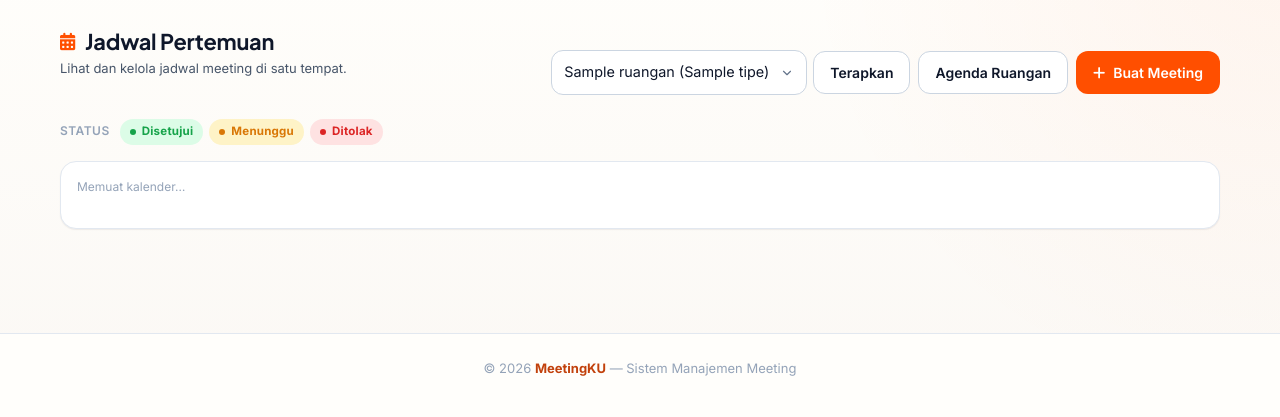
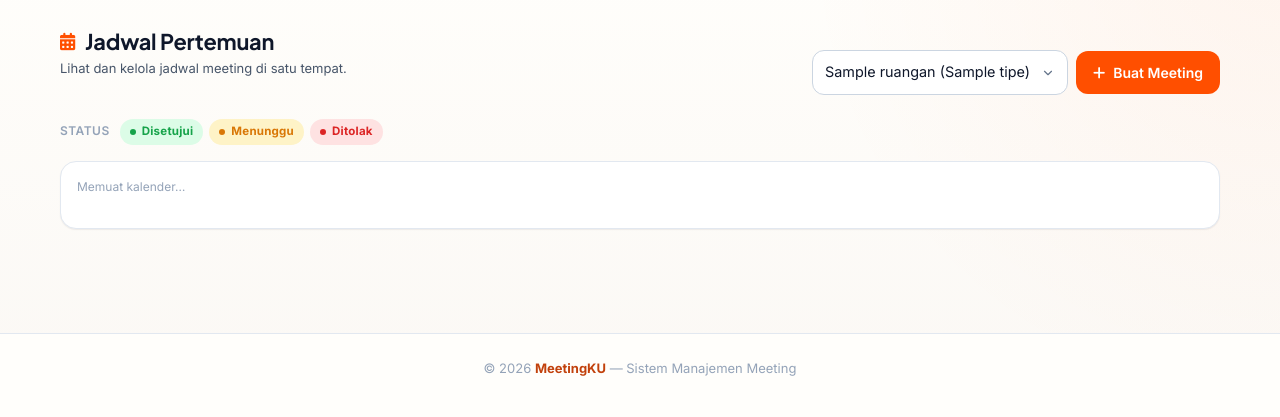
Before and after one commit to Faiqzakii/meetingku, a CodeIgniter 4 app: the page made by app/Views/meeting/calendar.php in a window 1280 px wide. Shown: the part 64-481 px from the top of the page. Run offline with PHP 8.4 and a stand-in for CodeIgniter, Linux system fonts and the light colour scheme; the template is opened without the code that fills it: most values are stand-ins (such as "Sample title", 1, 10 or a date in 2020); data that the repository does not hold is empty; some libraries are stand-ins or nearby versions.

Commit message:
fix: apply calendar room filters on selection

```diff
--- a/app/Views/meeting/calendar.php
+++ b/app/Views/meeting/calendar.php
@@ -196,7 +196,6 @@
         <p class="page-subtitle">Lihat dan kelola jadwal meeting di satu tempat.</p>
     </div>
     <div class="page-actions" style="align-items:center;">
-        <?php $hasSelectedRoom = false; ?>
         <search aria-label="Filter kalender">
             <form method="get" action="<?= esc(current_url(), 'attr') ?>" class="row-actions">
                 <input type="hidden" name="date" value="<?= esc($calendarDate, 'attr') ?>">
@@ -205,20 +204,12 @@
                 <select id="ruanganFilter" name="room" class="input">
                     <option value="">Semua ruangan</option>
                     <?php foreach ($ruangan as $r): ?>
-                        <?php
-                        $selected = (int) $r['id'] === $calendarRoomId;
-                        $hasSelectedRoom = $hasSelectedRoom || $selected;
-                        ?>
-                        <option value="<?= esc($r['id'], 'attr') ?>" <?= $selected ? 'selected' : '' ?>><?= esc($r['nama_ruangan']) ?> (<?= esc($r['tipe']) ?>)</option>
+                        <option value="<?= esc($r['id'], 'attr') ?>" <?= (int) $r['id'] === $calendarRoomId ? 'selected' : '' ?>><?= esc($r['nama_ruangan']) ?> (<?= esc($r['tipe']) ?>)</option>
                     <?php endforeach; ?>
                 </select>
-                <button type="submit" class="btn btn-secondary">Terapkan</button>
+                <noscript><button type="submit" class="btn btn-secondary">Terapkan</button></noscript>
             </form>
         </search>
-        <?php if ($hasSelectedRoom): ?>
-            <a href="<?= esc(base_url('ruangan/' . $calendarRoomId . '/meetings') . '?date=' . $calendarDate, 'attr') ?>"
-               class="btn btn-secondary">Agenda Ruangan</a>
-        <?php endif; ?>
         <?php if ($formToken !== null): ?>
             <button type="button" class="btn btn-primary" data-bs-toggle="modal" data-bs-target="#createMeetingModal">
                 <i class="fas fa-plus" aria-hidden="true"></i>
@@ -575,6 +566,11 @@
 <script src="https://cdnjs.cloudflare.com/ajax/libs/moment.js/2.29.1/moment.min.js" defer integrity="sha384-Uz1UHyakAAz121kPY0Nx6ZGzYeUTy9zAtcpdwVmFCEwiTGPA2K6zSGgkKJEQfMhK" crossorigin="anonymous" referrerpolicy="no-referrer"></script>
 <script>
 document.addEventListener('DOMContentLoaded', function() {
+    var roomFilter = document.getElementById('ruanganFilter');
+    roomFilter.addEventListener('change', function() {
+        roomFilter.form.requestSubmit();
+    });
+
     function safeHttpUrl(url) {
         if (!url) {
             return '';
```
Also changed, not shown: README.md.
